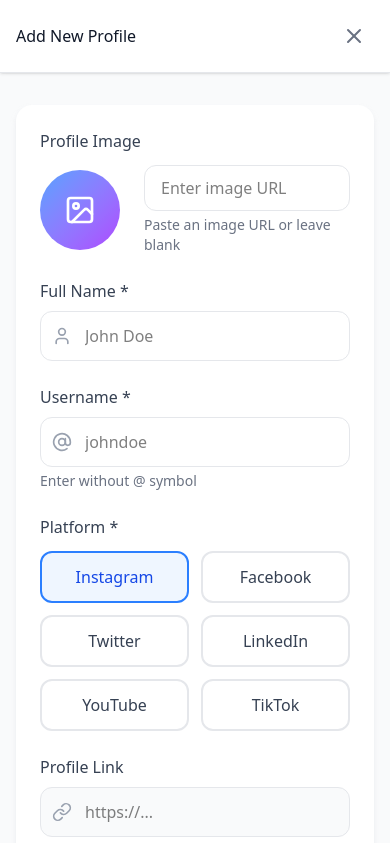
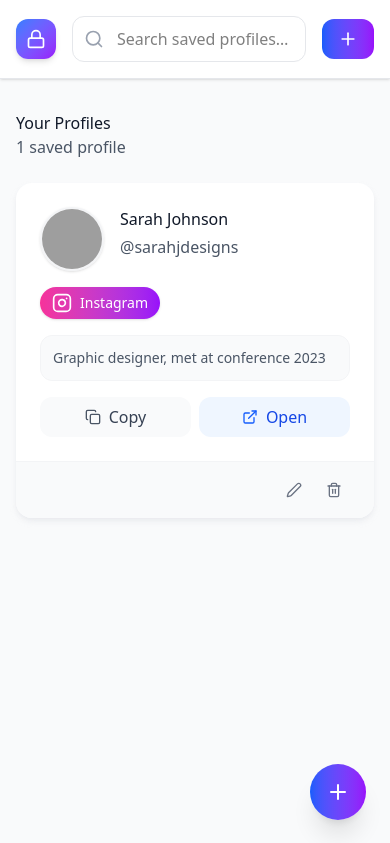
Before and after one commit to Mohd-Affan-Code/Social_Vault_Profile, a React (Vite) app: page / in a window 390 px wide. Shown: the top 843 px of the page. Built offline with nearby package versions, Linux system fonts and the light colour scheme; grey boxes are pictures that could not be loaded.

Commit message:
crud operation add

```diff
--- a/src/components/AddEditProfile.jsx
+++ b/src/components/AddEditProfile.jsx
@@ -9,15 +9,16 @@ import {
   Image as ImageIcon,
 } from "lucide-react";
 import { useEffect, useState } from "react";
-import { useDispatch, useSelector } from "react-redux";
-import { addProfile } from "../features/ProfileData/ProfileDataSlice";
+import { useDispatch } from "react-redux";
+import {
+  addProfile,
+  updateProfile,
+} from "../features/ProfileData/ProfileDataSlice";
 
-export default function AddEditProfileUI() {
+export default function AddEditProfileUI({ handleCancel, editingProfile }) {
+  const isEditMode = Boolean(editingProfile);
+
   const dispatch = useDispatch();
-  const profiles = useSelector((state) => state.profileData);
-
-  console.log("Store mein kitne profiles hain:", profiles);
-  console.log("Total profiles:", profiles.length);
 
   const [formData, setFormData] = useState({
     name: "",
@@ -27,6 +28,19 @@ export default function AddEditProfileUI() {
     notes: "",
     imageUrl: "",
   });
+
+  useEffect(() => {
+    if (editingProfile) {
+      setFormData({
+        name: editingProfile.name || "",
+        username: editingProfile.username || "",
+        platform: editingProfile.platform || "Instagram",
+        profileLink: editingProfile.profileLink || "",
+        notes: editingProfile.notes || "",
+        imageUrl: editingProfile.imageUrl || "",
+      });
+    }
+  }, [editingProfile]);
 
   const handleChange = (e) => {
     const { name, value } = e.target;
@@ -64,10 +78,17 @@ export default function AddEditProfileUI() {
 
   const handleSubmit = (e) => {
     e.preventDefault();
-    console.log(formData);
-    // Redux store mein bhejo
+
+    if (isEditMode) {
+      dispatch(
+        updateProfile({
+          id: editingProfile.id,
+          updatedData: formData,
+        })
+      );
+    } else {
       dispatch(addProfile(formData));
-    // Form reset karo
+
       setFormData({
         name: "",
         username: "",
@@ -76,6 +97,9 @@ export default function AddEditProfileUI() {
         notes: "",
         imageUrl: "",
       });
+    }
+
+    handleCancel(); // form close
   };
 
   const platforms = [
@@ -94,7 +118,10 @@ export default function AddEditProfileUI() {
         <div className="max-w-3xl mx-auto px-4 sm:px-6 py-4">
           <div className="flex items-center justify-between">
             <h1 className="text-gray-900">Add New Profile</h1>
-            <button className="p-2 hover:bg-gray-100 rounded-lg transition-colors">
+            <button
+              onClick={() => handleCancel()}
+              className="p-2 hover:bg-gray-100 rounded-lg transition-colors"
+            >
               <X className="w-6 h-6 text-gray-500" />
             </button>
           </div>
@@ -248,6 +275,7 @@ export default function AddEditProfileUI() {
           {/* Action Buttons */}
           <div className="flex gap-3">
             <button
+              onClick={() => handleCancel()}
               type="button"
               className="flex-1 px-6 py-3 border border-gray-200 text-gray-700 rounded-xl hover:bg-gray-50 transition-all"
             >
--- a/src/components/Dashboard.jsx
+++ b/src/components/Dashboard.jsx
@@ -4,30 +4,43 @@ import { Plus, Search } from "lucide-react";
 import ProfileCard from "./ProfileCard";
 import Header from "./Header";
 import AddEditProfile from "./AddEditProfile";
+import { useSelector } from "react-redux";
 
 export default function Dashboard() {
-  const [showAddEdit, setShowAddEdit] = useState(true);
+  const [editingProfile, setEditingProfile] = useState(null);
 
-  // Sample data for UI display
-  const profiles = [1];
+  const profiles = useSelector((state) => state.profileData);
+
+  const [showAddEdit, setShowAddEdit] = useState(false);
+
   const filteredProfiles = [1];
   const viewMode = "grid";
+
+  const handleUpdateFormData = (editingProfile) => {
+    setEditingProfile(editingProfile);
+    setShowAddEdit(true);
+  };
+
+  const handleCancel = () => {
+    setShowAddEdit(!showAddEdit);
+    setEditingProfile(null);
+  };
+
   if (showAddEdit) {
     return (
       <AddEditProfile
-      // profile={editingProfile}
-      // onSave={handleSave}
-      // onCancel={handleCancel}
+        handleCancel={handleCancel}
+        editingProfile={editingProfile}
       />
     );
   }
 
   return (
     <div className="min-h-screen bg-gray-50">
-      <Header />
+      <Header handleCancel={handleCancel} />
       <div className="max-w-7xl mx-auto px-4 sm:px-6 lg:px-8 py-8">
         {profiles.length === 0 ? (
-          <EmptyState />
+          <EmptyState handleCancel={handleCancel} />
         ) : filteredProfiles.length === 0 ? (
           <div className="text-center py-16">
             <Search className="w-16 h-16 text-gray-300 mx-auto mb-4" />
@@ -53,16 +66,23 @@ export default function Dashboard() {
                   : "space-y-4"
               }
             >
-              {/* {filteredProfiles.map((profile) => ( */}
-              <ProfileCard />
-              {/* ))} */}
+              {profiles.map((profile) => (
+                <ProfileCard
+                  key={profile.id}
+                  profile={profile}
+                  handleUpdateFormData={handleUpdateFormData}
+                />
+              ))}
             </div>
           </>
         )}
       </div>
 
       {/* Floating Add Button (Mobile) */}
-      <button className="fixed bottom-6 right-6 w-14 h-14 bg-linear-to-r from-blue-600 to-purple-600 text-white rounded-full shadow-xl hover:shadow-2xl transition-all duration-200 flex items-center justify-center sm:hidden hover:scale-110 active:scale-95">
+      <button
+        onClick={() => handleCancel()}
+        className="fixed bottom-6 right-6 w-14 h-14 bg-linear-to-r from-blue-600 to-purple-600 text-white rounded-full shadow-xl hover:shadow-2xl transition-all duration-200 flex items-center justify-center sm:hidden hover:scale-110 active:scale-95"
+      >
         <Plus className="w-6 h-6" />
       </button>
     </div>
--- a/src/components/EmptyState.jsx
+++ b/src/components/EmptyState.jsx
@@ -1,7 +1,7 @@
 import React from "react";
 import { UserPlus, Lock, Users, Sparkles } from "lucide-react";
 
-export default function EmptyState() {
+export default function EmptyState({ handleCancel }) {
   return (
     <div className="min-h-[60vh]  flex items-center justify-center px-4">
       <div className="max-w-md w-full text-center">
@@ -52,7 +52,10 @@ export default function EmptyState() {
         </p>
 
         {/* Action Button */}
-        <button className="inline-flex items-center gap-2 px-6 py-3 bg-linear-to-r from-blue-600 to-purple-600 text-white rounded-xl hover:shadow-lg hover:shadow-blue-500/30 transition-all duration-200 hover:scale-[1.05] active:scale-[0.98]">
+        <button
+          onClick={() => handleCancel()}
+          className="inline-flex items-center gap-2 px-6 py-3 bg-linear-to-r from-blue-600 to-purple-600 text-white rounded-xl hover:shadow-lg hover:shadow-blue-500/30 transition-all duration-200 hover:scale-[1.05] active:scale-[0.98]"
+        >
           <UserPlus className="w-5 h-5" />
           Add Your First Profile
         </button>
--- a/src/components/Header.jsx
+++ b/src/components/Header.jsx
@@ -1,7 +1,7 @@
 import { useState } from "react";
 import { Search, Plus, Lock } from "lucide-react";
 
-export default function Header() {
+export default function Header({ handleCancel }) {
   return (
     <div className="bg-white border-b border-gray-200 sticky top-0 z-50 shadow-sm">
       <div className="max-w-7xl mx-auto px-4 sm:px-6 lg:px-8 py-4">
@@ -29,7 +29,10 @@ export default function Header() {
           </div>
 
           {/* Add Profile Button */}
-          <button className="bg-linear-to-r from-blue-600 to-purple-600 text-white px-4 py-2.5 rounded-xl hover:shadow-lg hover:shadow-blue-500/30 transition-all duration-200 flex items-center gap-2 hover:scale-[1.02] active:scale-[0.98]">
+          <button
+            onClick={() => handleCancel()}
+            className="bg-linear-to-r from-blue-600 to-purple-600 text-white px-4 py-2.5 rounded-xl hover:shadow-lg hover:shadow-blue-500/30 transition-all duration-200 flex items-center gap-2 hover:scale-[1.02] active:scale-[0.98]"
+          >
             <Plus className="w-5 h-5" />
             <span className="hidden sm:inline">Add Profile</span>
           </button>
--- a/src/components/ProfileCard.jsx
+++ b/src/components/ProfileCard.jsx
@@ -11,7 +11,11 @@ import {
   Music,
 } from "lucide-react";
 
-export default function ProfileCardUI() {
+import { useDispatch } from "react-redux";
+import { removeProfile } from "../features/ProfileData/ProfileDataSlice";
+
+export default function ProfileCard({ profile, handleUpdateFormData }) {
+  const dispatch = useDispatch();
   const getPlatformIcon = (platform) => {
     switch (platform) {
       case "Instagram":
@@ -50,14 +54,8 @@ export default function ProfileCardUI() {
     }
   };
 
-  // Sample data for UI display
-  const profile = {
-    name: "John Doe",
-    username: "johndoe",
-    platform: "Instagram",
-    imageUrl: "",
-    notes: "This is a sample note about the profile",
-    profileLink: "#",
+  const handleOpenProfile = () => {
+    window.open(profile.profileLink, "_blank");
   };
 
   return (
@@ -114,7 +112,10 @@ export default function ProfileCardUI() {
             <Copy className="w-4 h-4 text-gray-600" />
             <span className="text-gray-700">Copy</span>
           </button>
-          <button className="flex items-center justify-center gap-2 px-3 py-2 bg-blue-50 hover:bg-blue-100 rounded-xl transition-colors">
+          <button
+            onClick={handleOpenProfile}
+            className="flex items-center justify-center gap-2 px-3 py-2 bg-blue-50 hover:bg-blue-100 rounded-xl transition-colors"
+          >
             <ExternalLink className="w-4 h-4 text-blue-600" />
             <span className="text-blue-700">Open</span>
           </button>
@@ -123,10 +124,16 @@ export default function ProfileCardUI() {
 
       {/* Bottom Actions */}
       <div className="border-t border-gray-100 bg-gray-50 px-6 py-3 flex items-center justify-end gap-2">
-        <button className="p-2 hover:bg-white rounded-lg transition-colors group/edit">
+        <button
+          onClick={() => handleUpdateFormData(profile)}
+          className="p-2 hover:bg-white rounded-lg transition-colors group/edit"
+        >
           <Edit2 className="w-4 h-4 text-gray-500 group-hover/edit:text-blue-600 transition-colors" />
         </button>
-        <button className="p-2 hover:bg-white rounded-lg transition-colors group/delete">
+        <button
+          onClick={() => dispatch(removeProfile(profile.id))}
+          className="p-2 hover:bg-white rounded-lg transition-colors group/delete"
+        >
           <Trash2 className="w-4 h-4 text-gray-500 group-hover/delete:text-red-600 transition-colors" />
         </button>
       </div>
--- a/src/features/ProfileData/ProfileDataSlice.js
+++ b/src/features/ProfileData/ProfileDataSlice.js
@@ -3,7 +3,7 @@ import { createSlice, nanoid } from "@reduxjs/toolkit";
 const initialState = {
   profileData: [
     {
-      id: "1",
+      id: 1,
       name: "Sarah Johnson",
       username: "sarahjdesigns",
       platform: "Instagram",
@@ -24,13 +24,13 @@ export const profileDataSlice = createSlice({
         id: nanoid(),
         ...action.payload, // formData
       });
-      console.log(state.profileData);
     },
     removeProfile: (state, action) => {
-      state.profileData = state.profileData.filter((profile) => {
-        return profile.id !== action.payload.id;
-      });
+      state.profileData = state.profileData.filter(
+        (profile) => profile.id !== action.payload
+      );
     },
+
     updateProfile: (state, action) => {
       const { id, updatedData } = action.payload;
 
```
Lines whose indentation alone changed are shown as unchanged.
